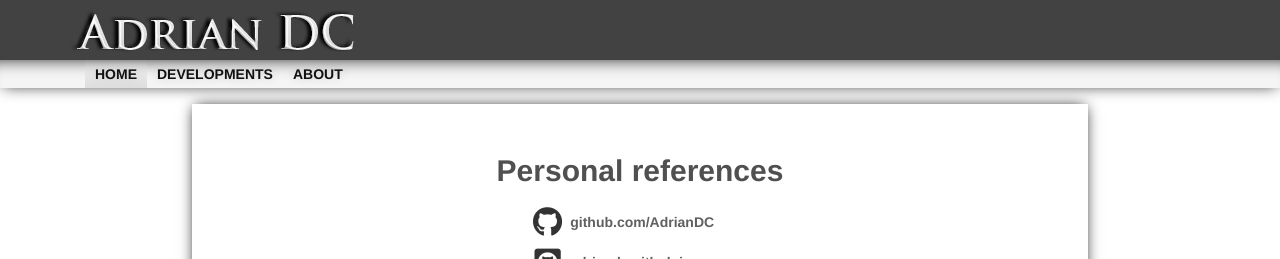
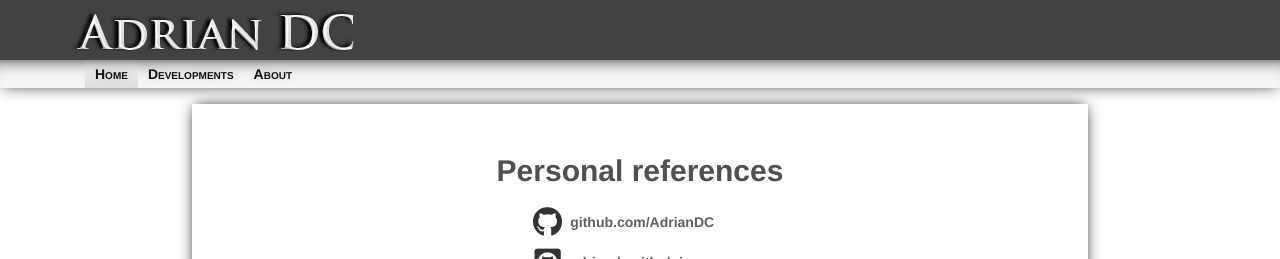
Before and after one commit to AdrianDC/adriandc.github.io, a Jekyll site: the page built from index.md, in a window 1280 px wide. Shown: the top 259 px of the page. Built offline with Jekyll 4.4.1, drawn with Linux system fonts in a browser that asks for light colours; nearby versions of some CDN libraries.

Commit message:
assets/css: Use small caps for the navbar style
Change-Id: If5c8d6ca56181cae8d327e63b422804e4b3153d5

```diff
--- a/assets/css/styles.css
+++ b/assets/css/styles.css
@@ -131,10 +131,10 @@ h2 {
 
 .navbar-nav > li > a {
   color: #111111;
+  font-variant: small-caps;
   font-weight: bold;
   padding: 4px 10px !important;
   text-shadow: #CCCCCC 0px 0px 10px;
-  text-transform: uppercase;
 }
 
 .navbar-nav > li > a:focus {
```
